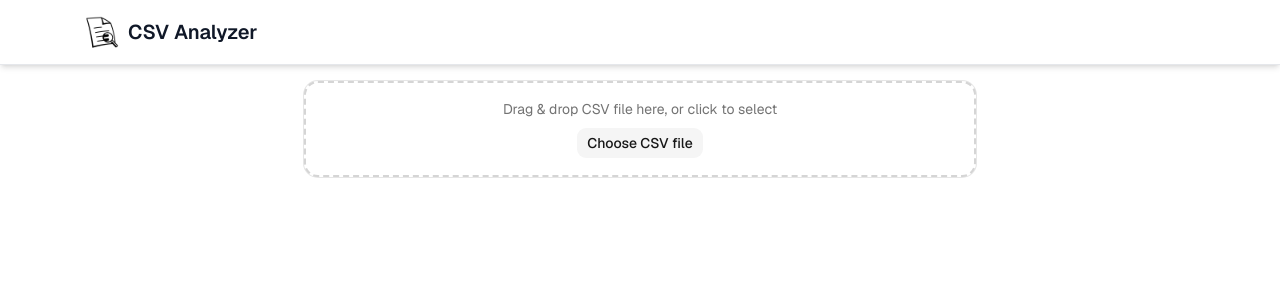
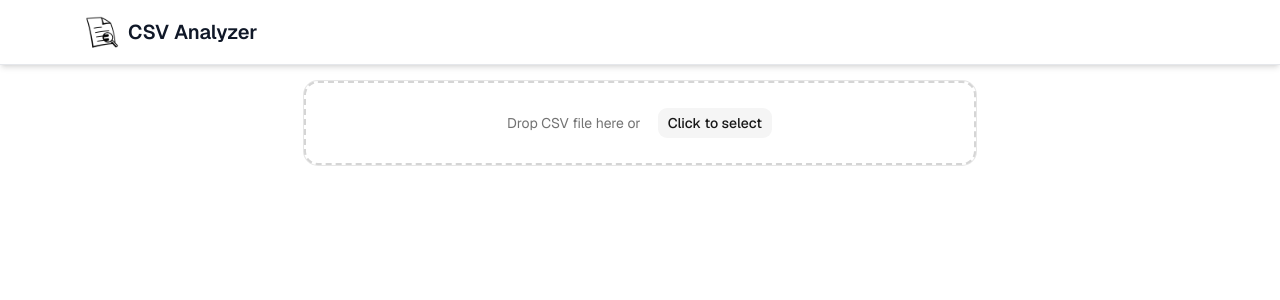
Before and after one commit to insanetim/csv-analyzer, a Next.js app: page / in a window 1280 px wide. Shown: the top 300 px of the page. Built offline with nearby package versions, Linux system fonts and the light colour scheme.

Commit message:
refactor: dropzone

```diff
--- a/src/components/CSVAnalyzer.tsx
+++ b/src/components/CSVAnalyzer.tsx
@@ -8,8 +8,10 @@ const CSVAnalyzer = () => {
 
   return (
     <div className="space-y-4">
-      <Dropzone onFileSelected={setFile} />
-      {file && <p>Selected file: {file.name}</p>}
+      <Dropzone
+        file={file}
+        onFileSelected={setFile}
+      />
     </div>
   )
 }
--- a/src/components/Dropzone.tsx
+++ b/src/components/Dropzone.tsx
@@ -6,12 +6,11 @@ import { Button } from "./ui/button"
 import { Card } from "./ui/card"
 
 interface DropzoneProps {
+  file: File | null
   onFileSelected: (file: File) => void
 }
 
-const Dropzone: React.FC<DropzoneProps> = ({
-  onFileSelected: onFileChange,
-}) => {
+const Dropzone: React.FC<DropzoneProps> = ({ file, onFileSelected }) => {
   const [isDragging, setIsDragging] = useState(false)
   const [error, setError] = useState<string | null>(null)
 
@@ -48,7 +47,7 @@ const Dropzone: React.FC<DropzoneProps> = ({
       return
     }
 
-    onFileChange(selectedFile)
+    onFileSelected(selectedFile)
   }
 
   const handleDrop = (e: React.DragEvent<HTMLDivElement>) => {
@@ -60,10 +59,9 @@ const Dropzone: React.FC<DropzoneProps> = ({
   return (
     <Card
       className={cn(
-        "max-w-2xl mx-auto p-6, border-2 border-dashed transition cursor-pointer",
+        "max-w-2xl mx-auto p-6 border-2 border-dashed transition",
         isDragging ? "border-primary bg-muted" : "border-muted-foreground/30"
       )}
-      onClick={() => inputRef.current?.click()}
       onDragOver={e => {
         e.preventDefault()
         setIsDragging(true)
@@ -78,19 +76,27 @@ const Dropzone: React.FC<DropzoneProps> = ({
         accept=".csv,text/csv"
         onChange={e => handleFiles(e.target.files)}
       />
-      <div className="text-center space-y-2">
+      <div className="text-center space-y-4">
+        <div className="flex items-center justify-center gap-4">
+          {file ? (
+            <p className="text-sm truncate">{file.name}</p>
+          ) : (
             <p className="text-sm text-muted-foreground">
-          Drag & drop CSV file here, or click to select
+              Drop CSV file here or
             </p>
+          )}
 
           <Button
+            className="cursor-pointer"
             type="button"
             variant="secondary"
+            onClick={() => inputRef.current?.click()}
           >
-          Choose CSV file
+            {file ? "Select another" : "Click to select"}
           </Button>
+        </div>
 
-        {error && <p className="text-sm text-red-500 mt-2">{error}</p>}
+        {error && <p className="text-sm text-red-500">{error}</p>}
       </div>
     </Card>
   )
```
Lines whose indentation alone changed are shown as unchanged.
